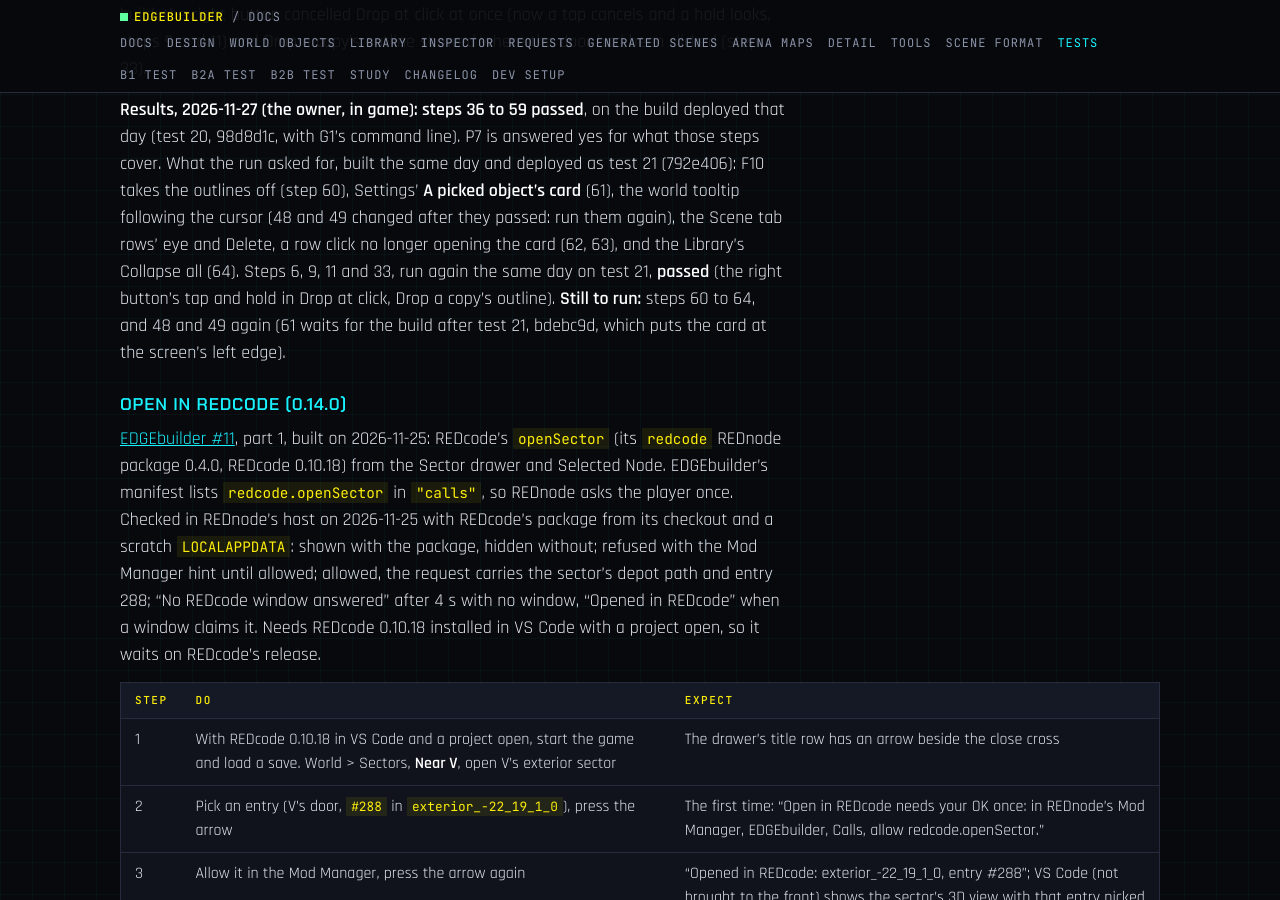
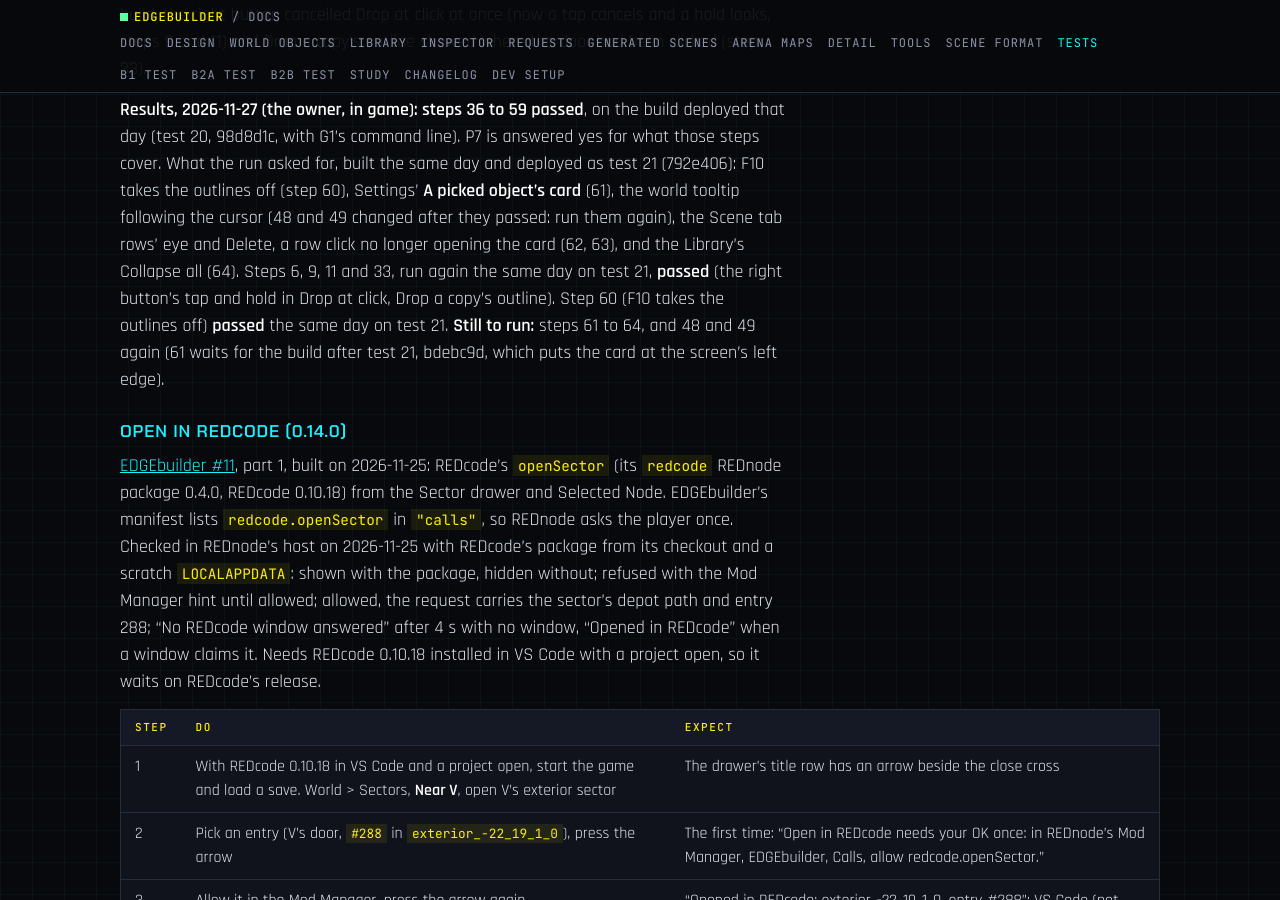
Before and after one commit to Edgemodders/EDGEbuilder, a Jekyll site: the page built from docs/testing.md, in a window 1280 px wide and 900 px high, scrolled down 68578 px. Built offline with Jekyll 4.4.1, drawn with Linux system fonts in a browser that asks for light colours; some of the changed text lies outside the part shown.

Commit message:
0.14.0's test: step 60 passed in game
Co-Authored-By: Claude Opus 5.5 <noreply@anthropic.com>

```diff
--- a/docs/testing.md
+++ b/docs/testing.md
@@ -36,7 +36,7 @@ Last updated 2026-10-30.
 | [D2 Open, close, lock](#d2-open-close-lock-0130) | In the game | D2 | 2026-11-23 (0.13.0, 0.13.1) | Pass (step 12 as R1 to R5 on 0.13.1) |
 | [S1 Sectors](#s1-sectors-0130) | In the game | S1 | 2026-11-23 (0.13.0 to 0.13.2) | Pass |
 | [Project picker](#project-picker-0130) | In the game | Project picker | 2026-11-23 (0.13.1) | Pass; 0.13.2 released |
-| [Previews, the Explorer, the Library drawer and Drop at click's outline](#previews-the-explorer-the-library-drawer-and-drop-at-clicks-outline-0140) | In the game | 0.14.0 | 2026-11-24, 2026-11-27 | Partly run: steps 1 to 35 passed on 2026-11-24, 36 to 59 and 6, 9, 11 and 33 again on 2026-11-27; 60 to 64 (added from that run) and 48 and 49 (changed) to run (64 steps, P1 to P7) |
+| [Previews, the Explorer, the Library drawer and Drop at click's outline](#previews-the-explorer-the-library-drawer-and-drop-at-clicks-outline-0140) | In the game | 0.14.0 | 2026-11-24, 2026-11-27 | Partly run: steps 1 to 35 passed on 2026-11-24, 36 to 60 and 6, 9, 11 and 33 again on 2026-11-27; 61 to 64 (added from that run) and 48 and 49 (changed) to run (64 steps, P1 to P7) |
 | [T0 Tools probe](#t0-tools-probe) | In the game | T0 | 2026-11-24 | Not run (checked in REDnode's host; 10 steps) |
 | [G1 The command line and the scene contract](#g1-the-command-line-and-the-scene-contract-0140) | By hand, steps 1 to 8 without the game; 9 to 11 in the game | G1 | 2026-11-27 | Partly run: steps 1 to 8 passed (by script, no game); 9 to 11 in the game to run. A release gate for 0.14.0 |
 | [G0 Generated scenes: the look](#g0-generated-scenes-the-look) | In the game | G0, G1 | 2026-11-23 | Partly run: steps 1 and 2 passed (a command-line bake loads and draws; G1's end is met); step 7 in part; 3, 4, 6 and 8 to run |
@@ -1183,7 +1183,7 @@ Before: the game closed; Claude deploys 0.14.0 with EDGEdeck. A save loaded, a s
 
 **Results, 2026-11-24 (the owner, in game): steps 1 to 35 passed** on the build deployed that morning (dbb20bf: the Library drawer's widths, the Import file picker and the About guide, before everything after it). P1 to P6 are answered yes on that build: the pictures come and look like the objects, the overlay drawing them costs no noticeable frame rate, the crosshair and outline show where a drop lands, the Library works from its drawer, objects are found and placed from the game's folders, and Pick under the cursor finds what is under the mouse with Solid as V meets it. Two findings on the way were fixed after that build: the right button cancelled Drop at click at once (now a tap cancels and a hold looks, steps 9 and 11) and Drop a copy's outline showed where the door had been clicked (step 33).
 
-**Results, 2026-11-27 (the owner, in game): steps 36 to 59 passed**, on the build deployed that day (test 20, 98d8d1c, with G1's command line). P7 is answered yes for what those steps cover. What the run asked for, built the same day and deployed as test 21 (792e406): F10 takes the outlines off (step 60), Settings' **A picked object's card** (61), the world tooltip following the cursor (48 and 49 changed after they passed: run them again), the Scene tab rows' eye and Delete, a row click no longer opening the card (62, 63), and the Library's Collapse all (64). Steps 6, 9, 11 and 33, run again the same day on test 21, **passed** (the right button's tap and hold in Drop at click, Drop a copy's outline). **Still to run:** steps 60 to 64, and 48 and 49 again (61 waits for the build after test 21, bdebc9d, which puts the card at the screen's left edge).
+**Results, 2026-11-27 (the owner, in game): steps 36 to 59 passed**, on the build deployed that day (test 20, 98d8d1c, with G1's command line). P7 is answered yes for what those steps cover. What the run asked for, built the same day and deployed as test 21 (792e406): F10 takes the outlines off (step 60), Settings' **A picked object's card** (61), the world tooltip following the cursor (48 and 49 changed after they passed: run them again), the Scene tab rows' eye and Delete, a row click no longer opening the card (62, 63), and the Library's Collapse all (64). Steps 6, 9, 11 and 33, run again the same day on test 21, **passed** (the right button's tap and hold in Drop at click, Drop a copy's outline). Step 60 (F10 takes the outlines off) **passed** the same day on test 21. **Still to run:** steps 61 to 64, and 48 and 49 again (61 waits for the build after test 21, bdebc9d, which puts the card at the screen's left edge).
 
 ### Open in REDcode (0.14.0)
 
```
